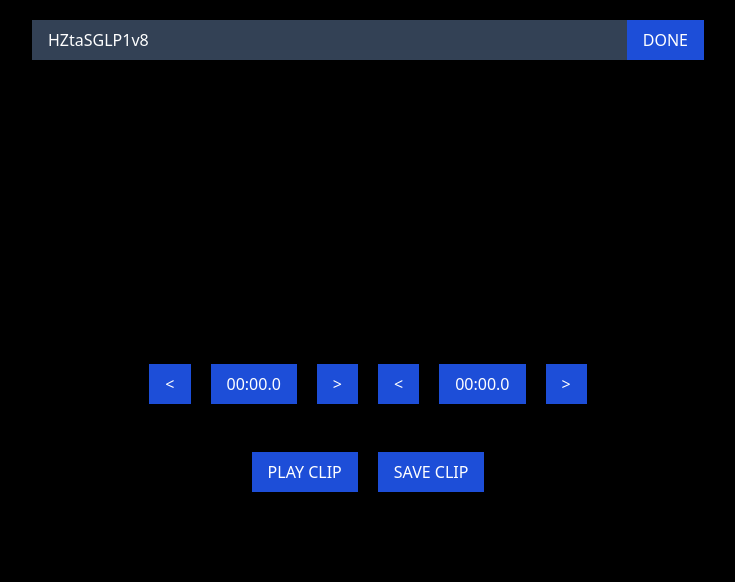
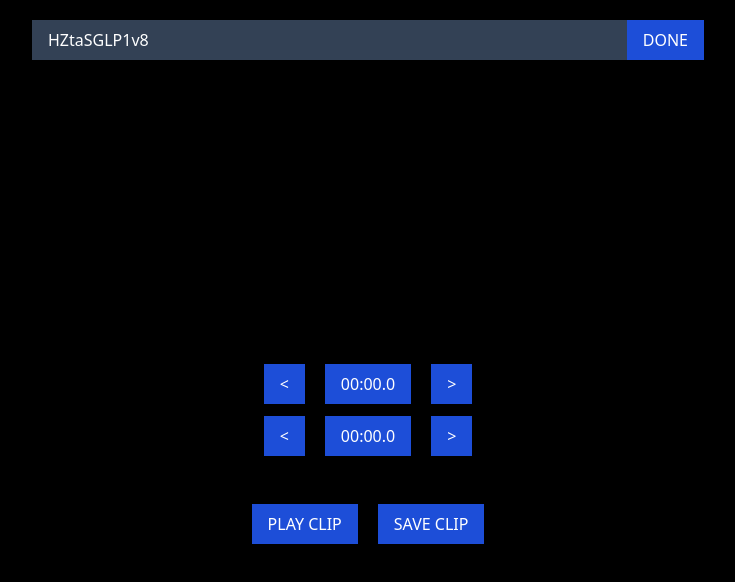
Before and after one commit to bryanjenningz/speaking-practice, a Next.js app: page / in a window 1280 px wide. Shown: the top 582 px of the page, without its empty margins (272-1007 px from the left). Built offline with nearby package versions, Linux system fonts and the light colour scheme.

Commit message:
Put button sections on separate lines

```diff
--- a/src/pages/index.tsx
+++ b/src/pages/index.tsx
@@ -48,6 +48,7 @@
             </button>
           </form>
           <YouTubePlayer />
+          <section className="flex flex-col gap-3">
             <section className="flex items-center gap-5">
               <button
                 className="bg-blue-700 px-4 py-2 uppercase text-white transition duration-300 hover:bg-blue-600"
@@ -70,7 +71,9 @@
                 className="bg-blue-700 px-4 py-2 uppercase text-white transition duration-300 hover:bg-blue-600"
                 onClick={() => setStartTime((startTime) => startTime + 0.2)}
               >{`>`}</button>
+            </section>
 
+            <section className="flex items-center gap-5">
               <button
                 className="bg-blue-700 px-4 py-2 uppercase text-white transition duration-300 hover:bg-blue-600"
                 onClick={() =>
@@ -92,6 +95,7 @@
                 className="bg-blue-700 px-4 py-2 uppercase text-white transition duration-300 hover:bg-blue-600"
                 onClick={() => setEndTime((endTime) => endTime + 0.2)}
               >{`>`}</button>
+            </section>
           </section>
 
           <section className="flex items-center gap-5">
```
Lines whose indentation alone changed are shown as unchanged.
